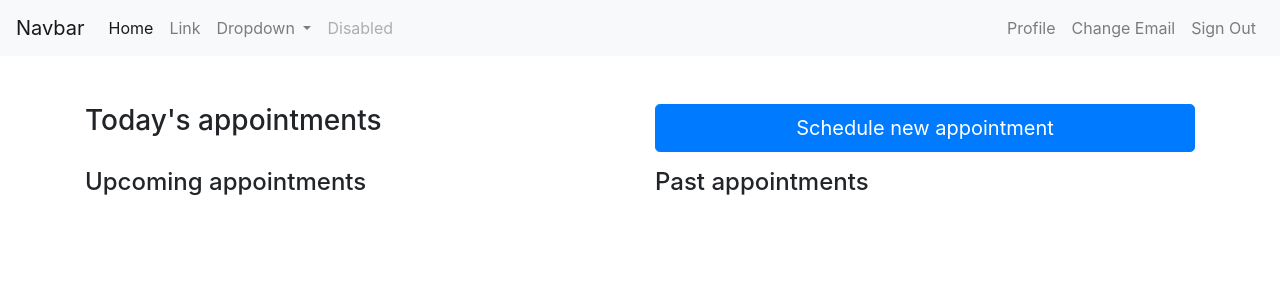
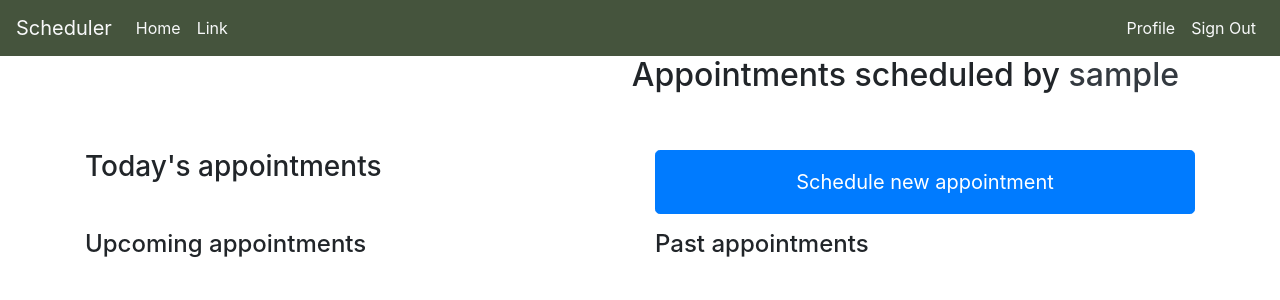
Before and after one commit to Simonm17/scheduler, a Django app: page / in a window 1280 px wide. Shown: the top 300 px of the page. Run offline with Django 3.2, Linux system fonts and the light colour scheme; the visitor is signed in with stand-in values (Sample User, id 1); data that the repository does not hold is empty; some libraries are stand-ins or nearby versions.

Commit message:
set up static directory for css and styled nav

```diff
--- a/dj_scheduling/settings.py
+++ b/dj_scheduling/settings.py
@@ -13,7 +13,7 @@ import os
 from pathlib import Path
 
 # Build paths inside the project like this: BASE_DIR / 'subdir'.
-BASE_DIR = Path(__file__).resolve(strict=True).parent.parent
+BASE_DIR = os.path.dirname(os.path.dirname(os.path.abspath(__file__)))
 
 
 # Quick-start development settings - unsuitable for production
@@ -148,6 +148,10 @@ USE_TZ = True
 # Static files (CSS, JavaScript, Images)
 # https://docs.djangoproject.com/en/3.1/howto/static-files/
 
+# static root for production
+STATICFILES_DIRS = (
+  os.path.join(BASE_DIR, 'static/'),
+)
 STATIC_URL = '/static/'
 
 MEDIA_ROOT = os.path.join(BASE_DIR, 'media')
--- a/dj_scheduling/urls.py
+++ b/dj_scheduling/urls.py
@@ -14,3 +14,4 @@ urlpatterns = [
 
 if settings.DEBUG:
     urlpatterns += static(settings.MEDIA_URL, document_root=settings.MEDIA_ROOT)
+    urlpatterns += static(settings.STATIC_URL, document_root=settings.STATIC_ROOT)
--- /dev/null
+++ b/static/main.css
@@ -0,0 +1,7 @@
+.navbar {
+    background-color: #45543D;
+}
+
+a {
+    color: black;
+}
--- a/templates/base.html
+++ b/templates/base.html
@@ -1,16 +1,22 @@
+{% load static %}
+
 <!DOCTYPE html>
 <html>
   <head>
+    <meta charset="utf-8">
+    <meta name="viewport" content="width=device-width, initial-scale=1, shrink-to-fit=no">
+
     <title>{% block head_title %}{% endblock %}</title>
     <link rel="stylesheet" href="https://stackpath.bootstrapcdn.com/bootstrap/4.5.2/css/bootstrap.min.css" integrity="sha384-JcKb8q3iqJ61gNV9KGb8thSsNjpSL0n8PARn9HuZOnIxN0hoP+VmmDGMN5t9UJ0Z" crossorigin="anonymous">
+    <link rel="stylesheet" type="text/css" href="{% static 'main.css' %}">
 
     {% block extra_head %}
     {% endblock %}
   </head>
   <body>
     <header>
-      <nav class="navbar navbar-expand-lg navbar-light bg-light">
-        <a class="navbar-brand" href="#">Navbar</a>
+      <nav class="navbar navbar-expand-lg navbar-light">
+        <a class="navbar-brand text-light" href="{% url 'scheduling:home' %}">Scheduler</a>
         <button class="navbar-toggler" type="button" data-toggle="collapse" data-target="#navbarSupportedContent" aria-controls="navbarSupportedContent" aria-expanded="false" aria-label="Toggle navigation">
           <span class="navbar-toggler-icon"></span>
         </button>
@@ -19,44 +25,27 @@
 
           <ul class="navbar-nav mr-auto">
             <li class="nav-item active">
-              <a class="nav-link" href="{% url 'scheduling:home' %}">Home</a>
+              <a class="nav-link text-light" href="{% url 'scheduling:home' %}">Home</a>
             </li>
             <li class="nav-item">
-              <a class="nav-link" href="#">Link</a>
-            </li>
-            <li class="nav-item dropdown">
-              <a class="nav-link dropdown-toggle" href="#" id="navbarDropdown" role="button" data-toggle="dropdown" aria-haspopup="true" aria-expanded="false">
-                Dropdown
-              </a>
-              <div class="dropdown-menu" aria-labelledby="navbarDropdown">
-                <a class="dropdown-item" href="#">Action</a>
-                <a class="dropdown-item" href="#">Another action</a>
-                <div class="dropdown-divider"></div>
-                <a class="dropdown-item" href="#">Something else here</a>
-              </div>
-            </li>
-            <li class="nav-item">
-              <a class="nav-link disabled" href="#">Disabled</a>
+              <a class="nav-link text-light" href="#">Link</a>
             </li>
           </ul>
 
           <ul class="navbar-nav">
             {% if user.is_authenticated %}
             <li class="nav-item">
-              <a class="nav-link" href="{% url 'profile' %}">Profile</a>
+              <a class="nav-link text-light" href="{% url 'profile' %}">Profile</a>
             </li>
             <li class="nav-item">
-              <a class="nav-link" href="{% url 'account_email' %}">Change Email</a>
-            </li>
-            <li class="nav-item">
-              <a class="nav-link" href="{% url 'account_logout' %}">Sign Out</a>
+              <a class="nav-link text-light" href="{% url 'account_logout' %}">Sign Out</a>
             </li>
             {% else %}
             <li class="nav-item">
-              <a class="nav-link" href="{% url 'account_login' %}">Sign In</a>
+              <a class="nav-link text-light" href="{% url 'account_login' %}">Sign In</a>
             </li>
             <li class="nav-item">
-              <a class="nav-link" href="{% url 'account_signup' %}">Sign Up</a>
+              <a class="nav-link text-light" href="{% url 'account_signup' %}">Sign Up</a>
             </li>
             {% endif %}
           </ul>
--- a/templates/scheduling/home.html
+++ b/templates/scheduling/home.html
@@ -2,10 +2,15 @@
 
 {% block content %}
     {% if user.is_authenticated %}
+        <div class="row">
+            <div class="col">
+                <h2 class="text-right mr-3">Appointments scheduled by <a class="text-dark" href="{% url 'profile' %}">{{ user.username }}</a></h2>
+            </div>
+        </div>
         <div class="row mt-5">
 
             <div class="col-sm-7 col-lg-6 order-lg-2">
-                <a class="btn btn-primary btn-lg btn-block mb-3" href="{% url 'scheduling:new_appointment' %}">Schedule new appointment</a>
+                <a class="btn btn-primary btn-lg btn-block mb-3 py-3" href="{% url 'scheduling:new_appointment' %}">Schedule new appointment</a>
             </div>
 
             <div class="col-sm-7 col-lg-6 order-lg-1">
```
